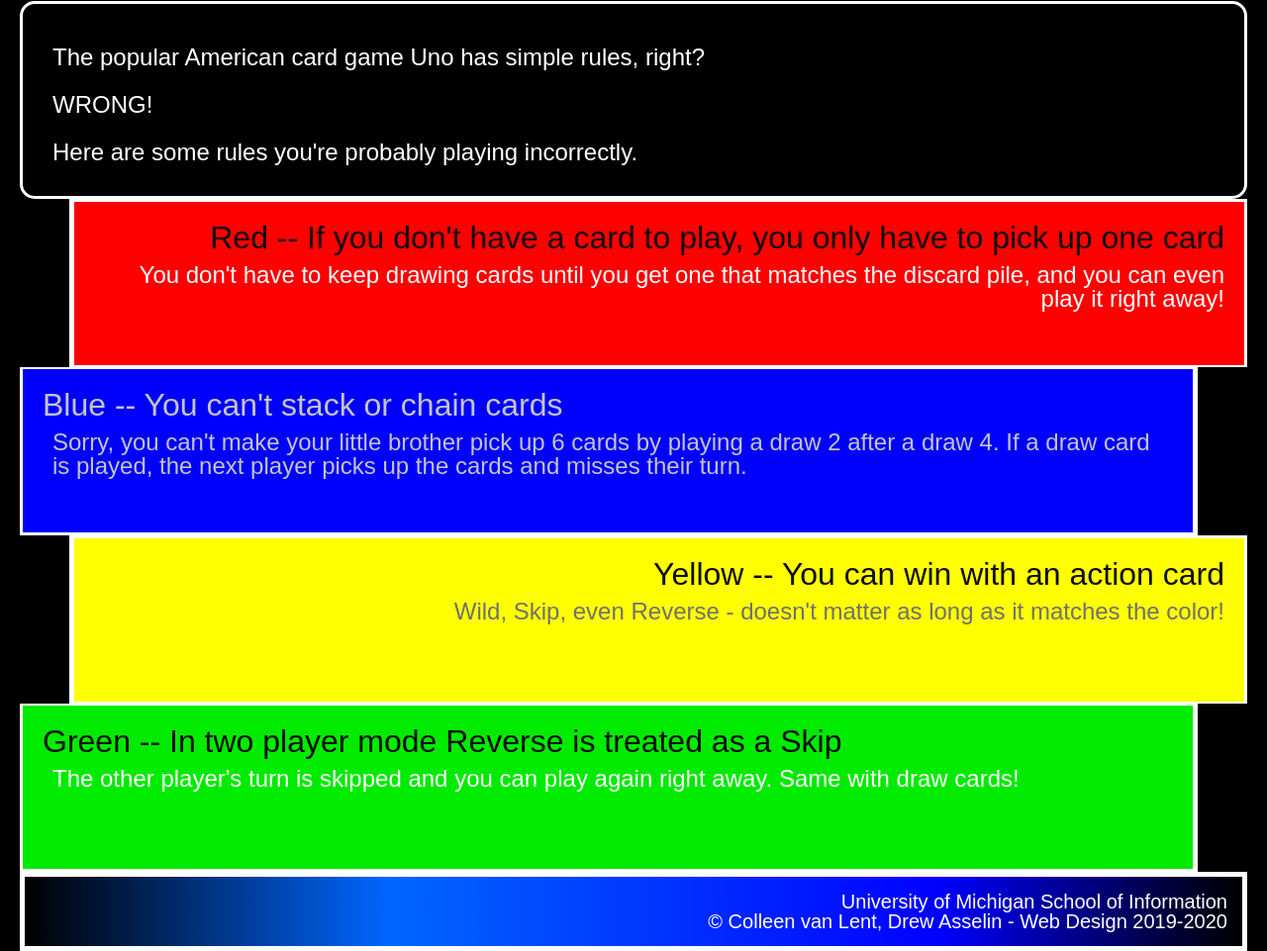
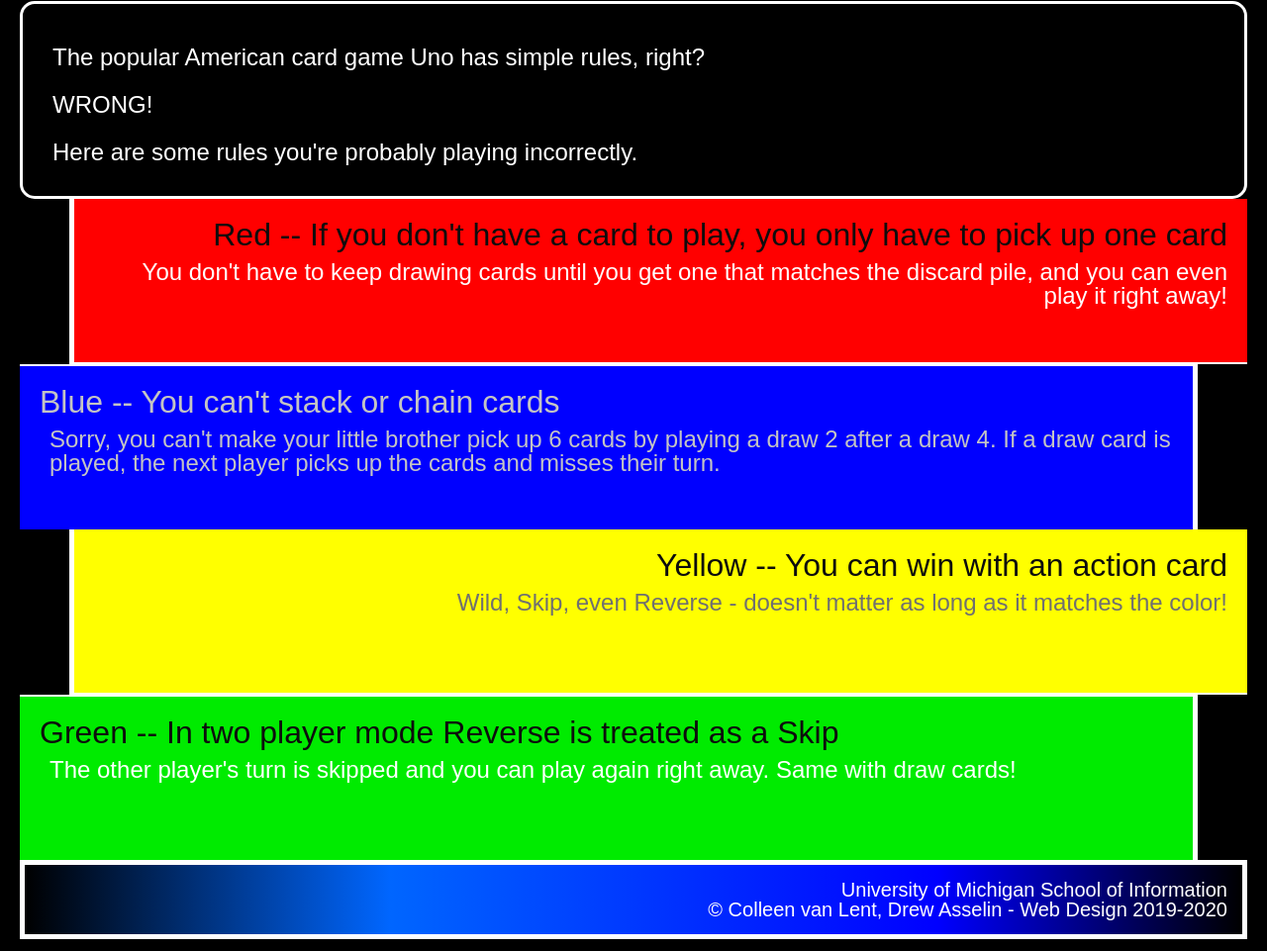
Before and after one commit to lasyamantha/hw3-2023, a plain HTML site: page index.html in a window 1280 px wide. Shown: the part 327-1288 px from the top of the page at 99% size. Drawn offline with Linux system fonts and the light colour scheme.

Commit message:
Update style.css

```diff
--- a/css/style.css
+++ b/css/style.css
@@ -45,6 +45,8 @@ div{
     margin-left: 50px;
     border-bottom-width: 2px;
     border-left-width: 5px;
+    border-right-width: 0px;
+    border-top-width: 0px;
 }
 .blue{
     background-color: #0000ff;
@@ -52,6 +54,8 @@ div{
     margin-right: 50px;
     border-top-width: 2px;
     border-right-width: 5px;
+    border-left-width: 0px;
+    border-bottom-width: 0px;
 }
 .blue > h2{
     color: #C4C4C4;
@@ -65,6 +69,8 @@ div{
     margin-left: 50px;
     border-bottom-width: 2px;
     border-left-width: 5px;
+    border-top-width: 0px;
+    border-right-width: 0px;
 }
 .yellow > p{
     color: #707070;
@@ -75,6 +81,8 @@ div{
     margin-right: 50px;
     border-top-width: 2px;
     border-right-width: 5px;
+    border-left-width: 0px;
+    border-bottom-width: 0px;
 }
 footer{
     background: linear-gradient(to left, #000000, #0000ff 25%, #0066ff 70%, #000000 100%);
```
